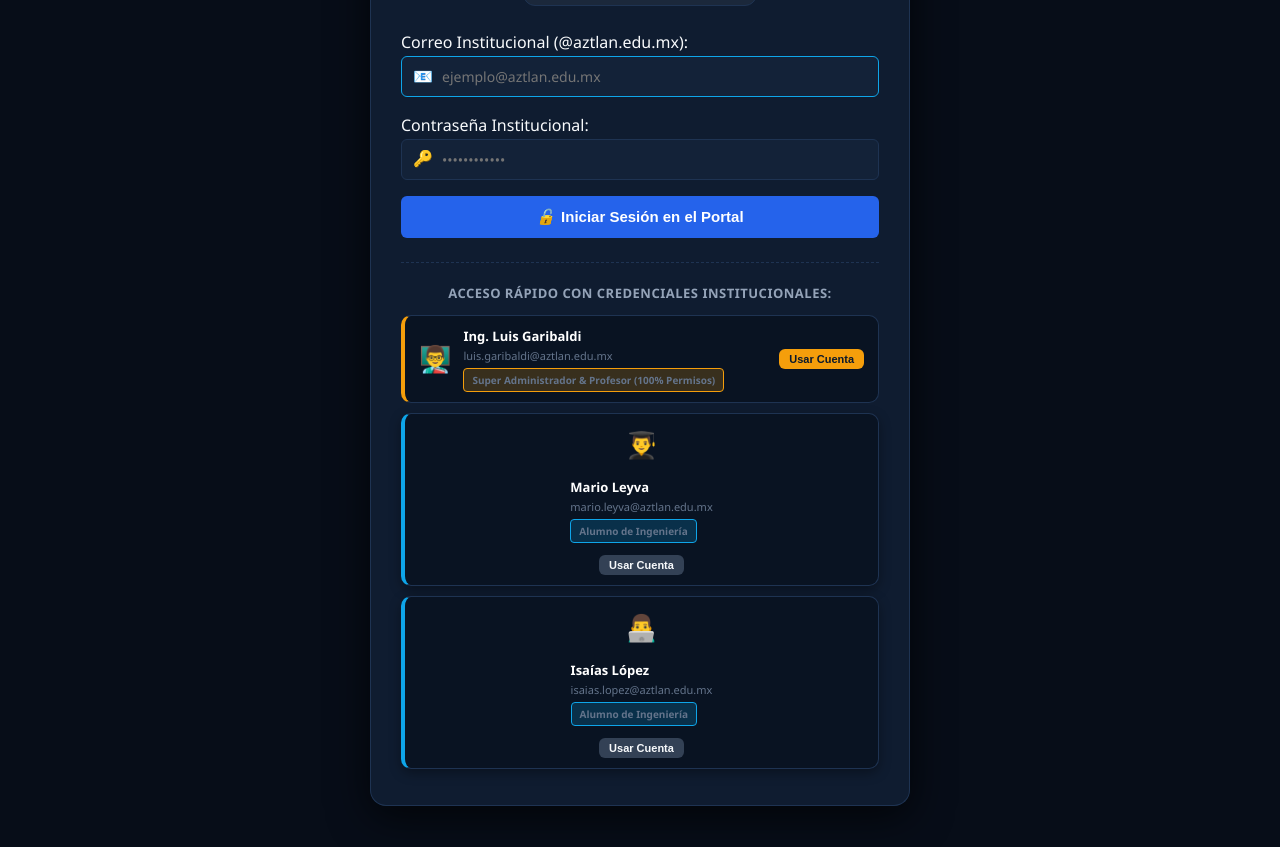
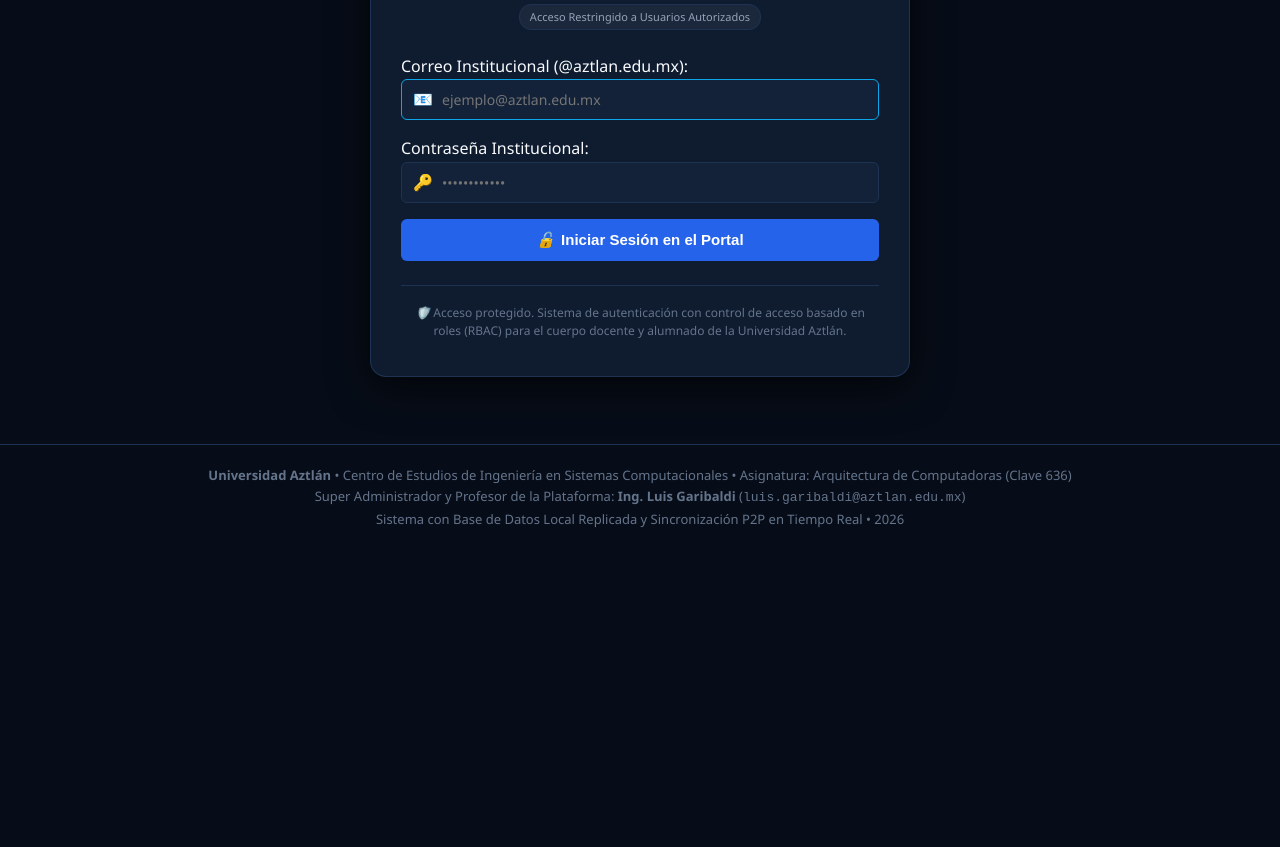
Before and after one commit to LuisGaribaldi1312/arquitectura-computadoras-aztlan, a plain HTML site: page index.html in a window 1280 px wide. Shown: the part 321-1168 px from the top of the page. After the commit the page ends 871 px from the top, so only its background shows below. Drawn offline with Linux system fonts and the light colour scheme.

Commit message:
Security update: Remove quick-access credentials from login screen

```diff
--- a/css/styles.css
+++ b/css/styles.css
@@ -1485,80 +1485,16 @@ body {
   border-color: rgba(239, 68, 68, 0.4) !important;
 }
 
-/* Acceso Rápido con credenciales */
-.login-quick-access-box {
-  border-top: 1px dashed var(--border-color);
-  padding-top: 20px;
-}
-
-.login-quick-access-box h4 {
-  font-size: 13px;
-  color: var(--text-secondary);
-  margin-bottom: 12px;
+.login-security-notice {
+  border-top: 1px solid var(--border-color);
+  padding-top: 18px;
+  margin-top: 8px;
   text-align: center;
-  text-transform: uppercase;
-  letter-spacing: 0.5px;
-}
-
-.quick-credentials-list {
-  display: flex;
-  flex-direction: column;
-  gap: 10px;
-}
-
-.quick-cred-item {
-  display: flex;
-  align-items: center;
-  gap: 12px;
-  background: #091322;
-  border: 1px solid var(--border-color);
-  border-radius: var(--radius-md);
-  padding: 10px 14px;
-  cursor: pointer;
-  transition: all 0.2s ease;
-}
-
-.quick-cred-item:hover {
-  background: #132238;
-  border-color: var(--accent-cyan);
-  transform: translateY(-2px);
-}
-
-.quick-cred-item.admin-card {
-  border-left: 4px solid var(--accent-gold);
-}
-
-.quick-cred-item.student-card {
-  border-left: 4px solid var(--accent-cyan);
-}
-
-.qc-avatar {
-  font-size: 26px;
-}
-
-.qc-info {
-  flex: 1;
-  display: flex;
-  flex-direction: column;
-}
-
-.qc-info strong {
-  font-size: 13px;
-  color: #ffffff;
-}
-
-.qc-info span {
-  font-size: 11px;
+}
+
+.login-security-notice p {
+  font-size: 12px;
   color: var(--text-muted);
-}
-
-.qc-info .qc-role {
-  margin-top: 3px;
-  font-size: 10px;
-  align-self: flex-start;
-}
-
-.qc-fill-btn {
-  font-size: 11px;
-  padding: 4px 10px;
-}
+  line-height: 1.5;
+  margin: 0;
+}
--- a/js/app.js
+++ b/js/app.js
@@ -111,7 +111,7 @@ const App = {
             <div class="login-logo-box">UA</div>
             <h2>UNIVERSIDAD AZTLÁN</h2>
             <p class="login-sub">Portal de Arquitectura de Computadoras &bull; Clave 636</p>
-            <span class="login-badge-sem">Sexto Cuatrimestre &bull; Modalidad Sabatina</span>
+            <span class="login-badge-sem">Acceso Restringido a Usuarios Autorizados</span>
           </div>
 
           <form id="form_login_portal" class="login-form-box">
@@ -121,7 +121,7 @@ const App = {
               <label for="login_email">Correo Institucional (@aztlan.edu.mx):</label>
               <div class="input-with-icon">
                 <span class="input-icon">📧</span>
-                <input type="email" id="login_email" class="form-control" placeholder="ejemplo@aztlan.edu.mx" required autofocus>
+                <input type="email" id="login_email" class="form-control" placeholder="ejemplo@aztlan.edu.mx" autocomplete="username" required autofocus>
               </div>
             </div>
 
@@ -129,7 +129,7 @@ const App = {
               <label for="login_password">Contraseña Institucional:</label>
               <div class="input-with-icon">
                 <span class="input-icon">🔑</span>
-                <input type="password" id="login_password" class="form-control" placeholder="••••••••••••" required>
+                <input type="password" id="login_password" class="form-control" placeholder="••••••••••••" autocomplete="current-password" required>
               </div>
             </div>
 
@@ -138,43 +138,8 @@ const App = {
             </button>
           </form>
 
-          <!-- Tarjetas de Acceso Rápido Institucional para Evaluación y Pruebas -->
-          <div class="login-quick-access-box">
-            <h4>Acceso Rápido con Credenciales Institucionales:</h4>
-            <div class="quick-credentials-list">
-              <!-- Botón Super Administrador -->
-              <div class="quick-cred-item admin-card" data-email="luis.garibaldi@aztlan.edu.mx" data-pass="ProfGaribaldi#2026">
-                <div class="qc-avatar">👨‍🏫</div>
-                <div class="qc-info">
-                  <strong>Ing. Luis Garibaldi</strong>
-                  <span>luis.garibaldi@aztlan.edu.mx</span>
-                  <span class="qc-role badge badge-warning">Super Administrador & Profesor (100% Permisos)</span>
-                </div>
-                <button type="button" class="btn btn-sm btn-warning qc-fill-btn">Usar Cuenta</button>
-              </div>
-
-              <!-- Botón Alumno 1 -->
-              <div class="quick-cred-item student-card" data-email="mario.leyva@aztlan.edu.mx" data-pass="MarioLeyva#2026">
-                <div class="qc-avatar">👨‍🎓</div>
-                <div class="qc-info">
-                  <strong>Mario Leyva</strong>
-                  <span>mario.leyva@aztlan.edu.mx</span>
-                  <span class="qc-role badge badge-info">Alumno de Ingeniería</span>
-                </div>
-                <button type="button" class="btn btn-sm btn-secondary qc-fill-btn">Usar Cuenta</button>
-              </div>
-
-              <!-- Botón Alumno 2 -->
-              <div class="quick-cred-item student-card" data-email="isaias.lopez@aztlan.edu.mx" data-pass="IsaiasLopez#2026">
-                <div class="qc-avatar">👨‍💻</div>
-                <div class="qc-info">
-                  <strong>Isaías López</strong>
-                  <span>isaias.lopez@aztlan.edu.mx</span>
-                  <span class="qc-role badge badge-info">Alumno de Ingeniería</span>
-                </div>
-                <button type="button" class="btn btn-sm btn-secondary qc-fill-btn">Usar Cuenta</button>
-              </div>
-            </div>
+          <div class="login-security-notice">
+            <p><i class="icon">🛡️</i> Acceso protegido. Sistema de autenticación con control de acceso basado en roles (RBAC) para el cuerpo docente y alumnado de la Universidad Aztlán.</p>
           </div>
         </div>
       </div>
@@ -197,19 +162,6 @@ const App = {
         errBox.style.display = "block";
       }
     };
-
-    container.querySelectorAll(".quick-cred-item").forEach(item => {
-      item.onclick = () => {
-        emailInp.value = item.dataset.email;
-        passInp.value = item.dataset.pass;
-        errBox.style.display = "none";
-        // Auto-enviar para acceso con 1 clic
-        const res = AuthService.login(emailInp.value, passInp.value);
-        if (res.success) {
-          App.showToast(`Autenticado exitosamente como ${res.user.name}`);
-        }
-      };
-    });
   },
 
   // RENDERIZADO DE LA BARRA DE NAVEGACIÓN SEGÚN PERMISOS (RBAC)
```
